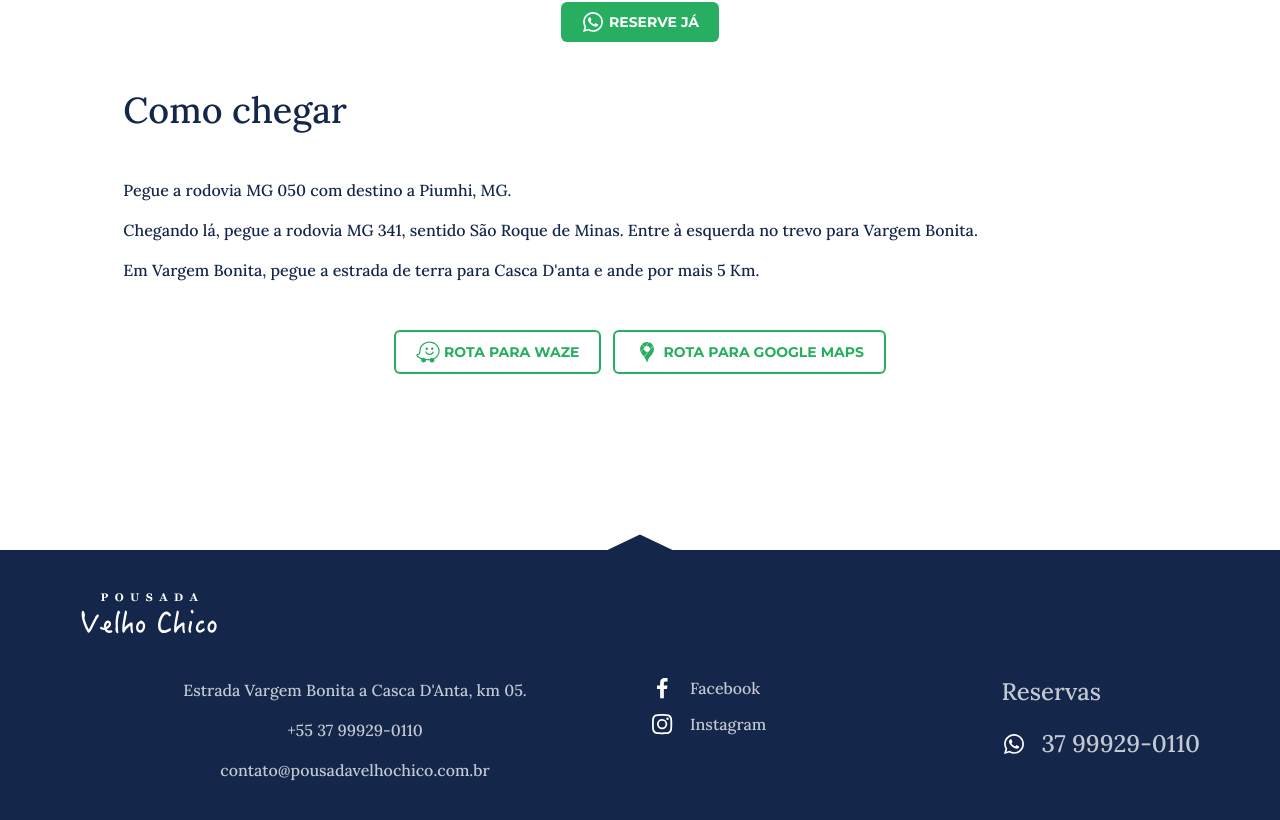
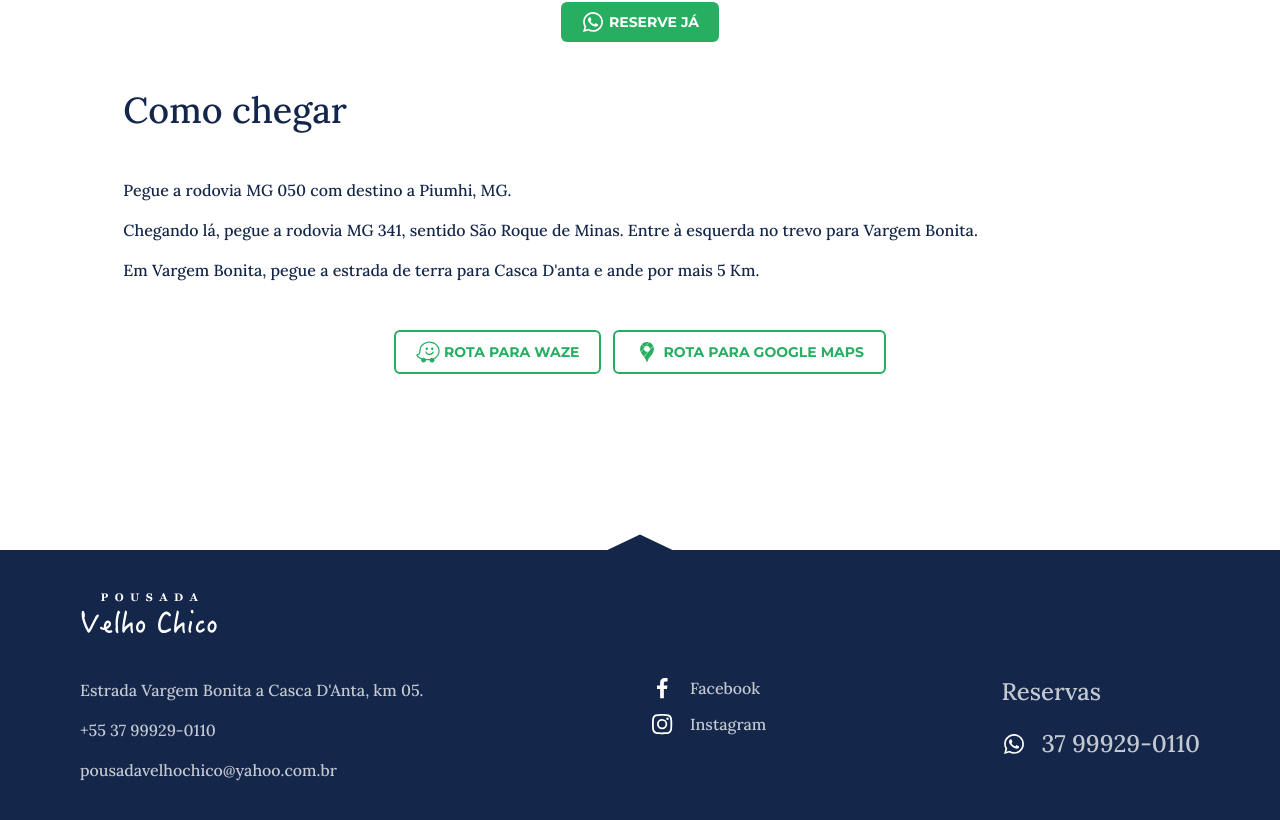
Before and after one commit to alandbh/velhochico, a Next.js app: page /contato in a window 1280 px wide. Shown: the part 764-1584 px from the top of the page. Built offline with nearby package versions, Linux system fonts and the light colour scheme; a web font is replaced by a local one.

Commit message:
Adding actual data i =n footer.

```diff
--- a/app/_components/Footer.tsx
+++ b/app/_components/Footer.tsx
@@ -13,7 +13,7 @@ const Footer = () => {
             </div>
 
             <div className="flex flex-col md:flex-row justify-between items-center w-full gap-5 max-w-screen-xl mx-auto text-white/75">
-                <div className="flex flex-col gap-4 flex-1 items-center md:items-start text-center">
+                <div className="flex flex-col gap-4 flex-1 items-center md:items-start text-center md:text-left">
                     <div className="mb-5">
                         <IconLogo color="#ffffff" />
                     </div>
@@ -24,14 +24,14 @@ const Footer = () => {
                         </span>
                     </p>
                     <p className="w-full block">
-                        <a href="tel:+55 37 99929-0110">+55 37 99929-0110</a>
+                        <a href="tel:+5537999290110">+55 37 99929-0110</a>
                     </p>
                     <p className="w-full block">
                         <a
                             className="hover:underline hover:text-white/100"
-                            href="mailto:contato@pousadavelhochico.com.br"
+                            href="mailto:pousadavelhochico@yahoo.com.br"
                         >
-                            contato@pousadavelhochico.com.br
+                            pousadavelhochico@yahoo.com.br
                         </a>
                     </p>
                 </div>
@@ -43,7 +43,7 @@ const Footer = () => {
                         <ul className="flex flex-col items-stretch self-center gap-3 max-md:gap-6 content w-32 mb-10">
                             <li>
                                 <a
-                                    href="/#"
+                                    href="https://www.facebook.com/PousadaVelhoChico/"
                                     className="flex gap-4 hover:underline hover:text-white/100"
                                 >
                                     <Facebook />
@@ -53,7 +53,7 @@ const Footer = () => {
 
                             <li>
                                 <a
-                                    href="#"
+                                    href="https://www.instagram.com/velhochicopousada/"
                                     className="flex gap-4 hover:underline hover:text-white/100"
                                 >
                                     <Instagram />
```
